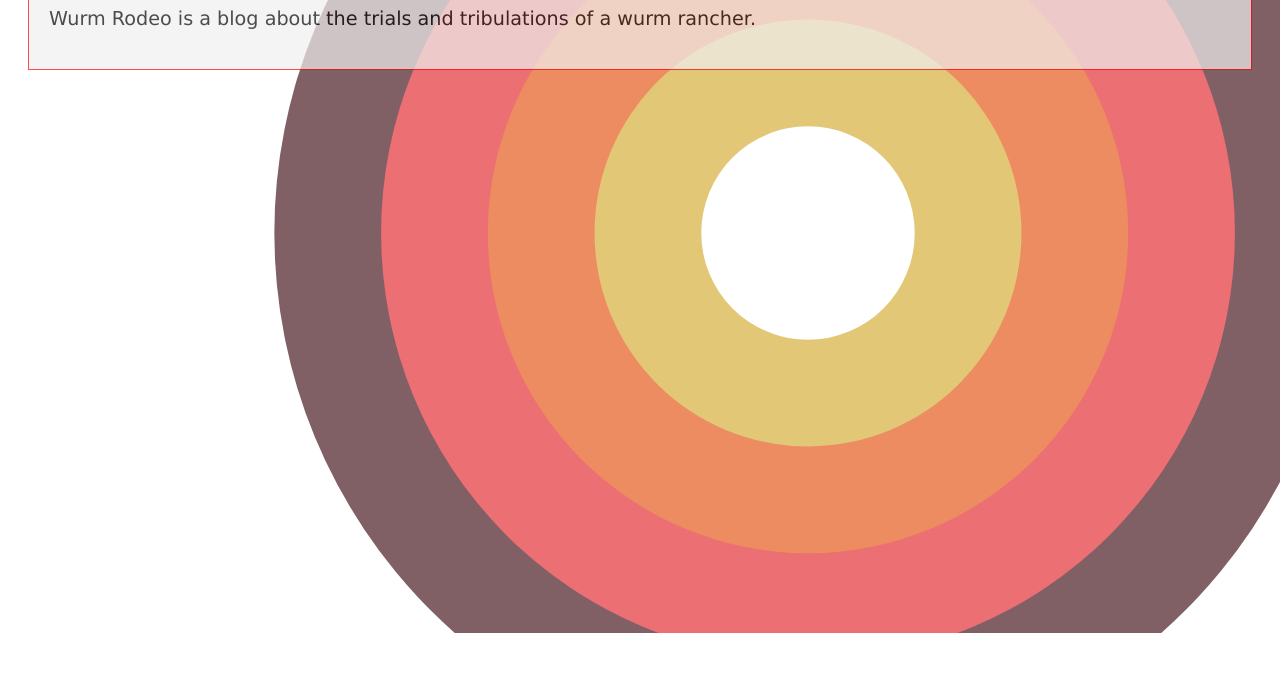
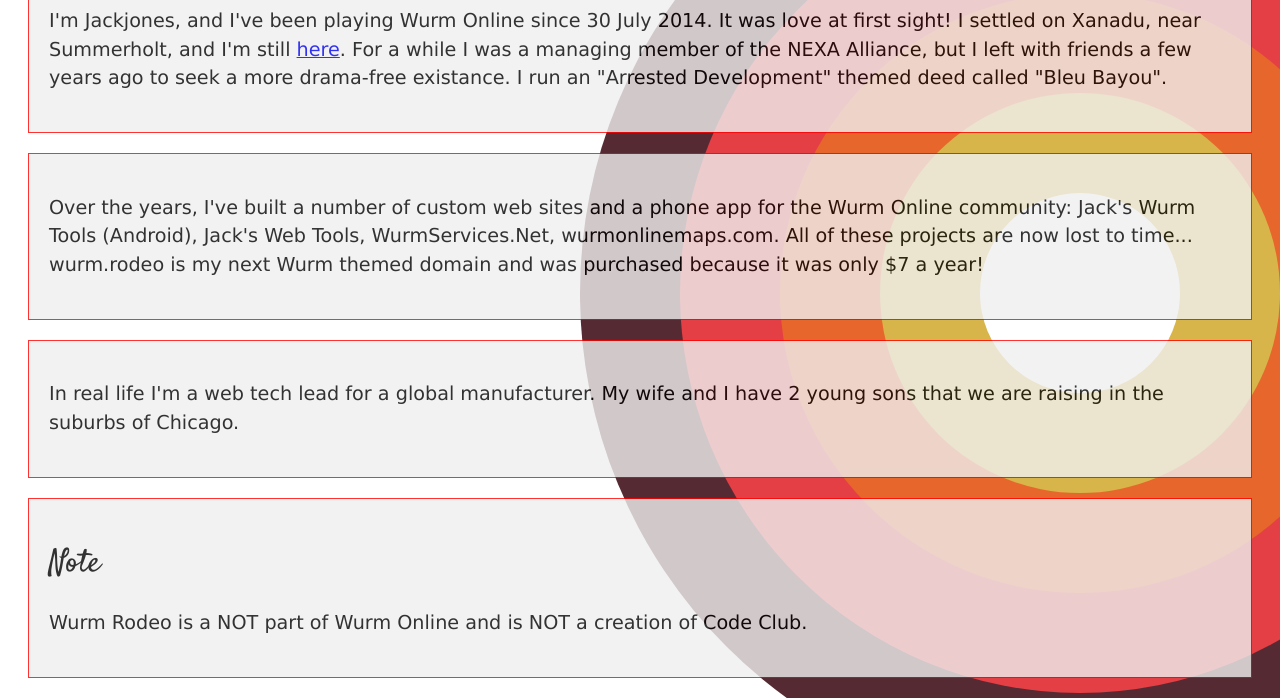
Before and after one commit to WefNET/wurm-rodeo, an Astro site: page /about in a window 1280 px wide. Shown: the part 207-905 px from the top of the page. Before the commit the page ends 800 px from the top, so only its background shows below. Built offline with nearby package versions, Linux system fonts and the light colour scheme; Astro itself is replaced by a stand-in of ours.

Commit message:
Background and content

```diff
--- a/src/pages/about.astro
+++ b/src/pages/about.astro
@@ -18,17 +18,23 @@
 	<body>
 		<Header />
 
-		<svg width="100%" height="100vh" class="svg-wrapper">
-			<circle cx="800" cy="50%" r="50%" fill="#562A32" />
-			<circle cx="800" cy="50%" r="40%" fill="#E43F45" />
-			<circle cx="800" cy="50%" r="30%" fill="#E7662B" />
-			<circle cx="800" cy="50%" r="20%" fill="#D8B54A" />
-			<circle cx="800" cy="50%" r="10%" fill="white" />
-		</svg>
+        <div class="panel">
+            <h1 class="satisfy-regular">About</h1>
+            <p>I'm Jackjones, and I've been playing Wurm Online since 30 July 2014. It was love at first sight! I settled on Xanadu, near Summerholt, and I'm still <a href="https://xanadu.yaga.host/#6963,2143" target="_blank">here</a>. For a while I was a managing member of the NEXA Alliance, but I left with friends a few years ago to seek a more drama-free existance. I run an "Arrested Development" themed deed called "Bleu Bayou".</p>
+            </p>
+        </div>
 
         <div class="panel">
-            <h1 class="satisfy-regular">About</h1>
-            <p>Wurm Rodeo is a blog about the trials and tribulations of a wurm rancher.</p>
+            <p>Over the years, I've built a number of custom web sites and a phone app for the Wurm Online community: Jack's Wurm Tools (Android), Jack's Web Tools, WurmServices.Net, wurmonlinemaps.com. All of these projects are now lost to time... wurm.rodeo is my next Wurm themed domain and was purchased because it was only $7 a year!</p>
+        </div>
+
+        <div class="panel">
+            <p>In real life I'm a web tech lead for a global manufacturer. My wife and I have 2 young sons that we are raising in the suburbs of Chicago.</p>
+        </div>
+
+        <div class="panel">
+            <h1 class="satisfy-regular">Note</h1>
+            <p>Wurm Rodeo is a NOT part of Wurm Online and is NOT a creation of Code Club.</p>
         </div>
 
 		<style is:inline>
@@ -45,11 +51,12 @@
                 margin: 20px;
                 padding: 20px;
                 background-color: #f0f0f0;
-                opacity: 0.7;
+                opacity: 0.8;
                 border: thin red solid;
 
                 p {
                     font-size: larger;
+                    line-height: 1.5;
                 }
             }
 		</style>
--- a/src/styles/wurm.styles.css
+++ b/src/styles/wurm.styles.css
@@ -1,3 +1,9 @@
+body {
+    background-image: url("./../svg/bullseye.svg");
+    background-repeat: no-repeat;
+    background-position-x: right;
+}
+
 .satisfy-regular {
     font-family: "Satisfy", cursive;
     font-weight: 400;
```
Also changed, not shown: src/svg/bullseye.svg (added).
